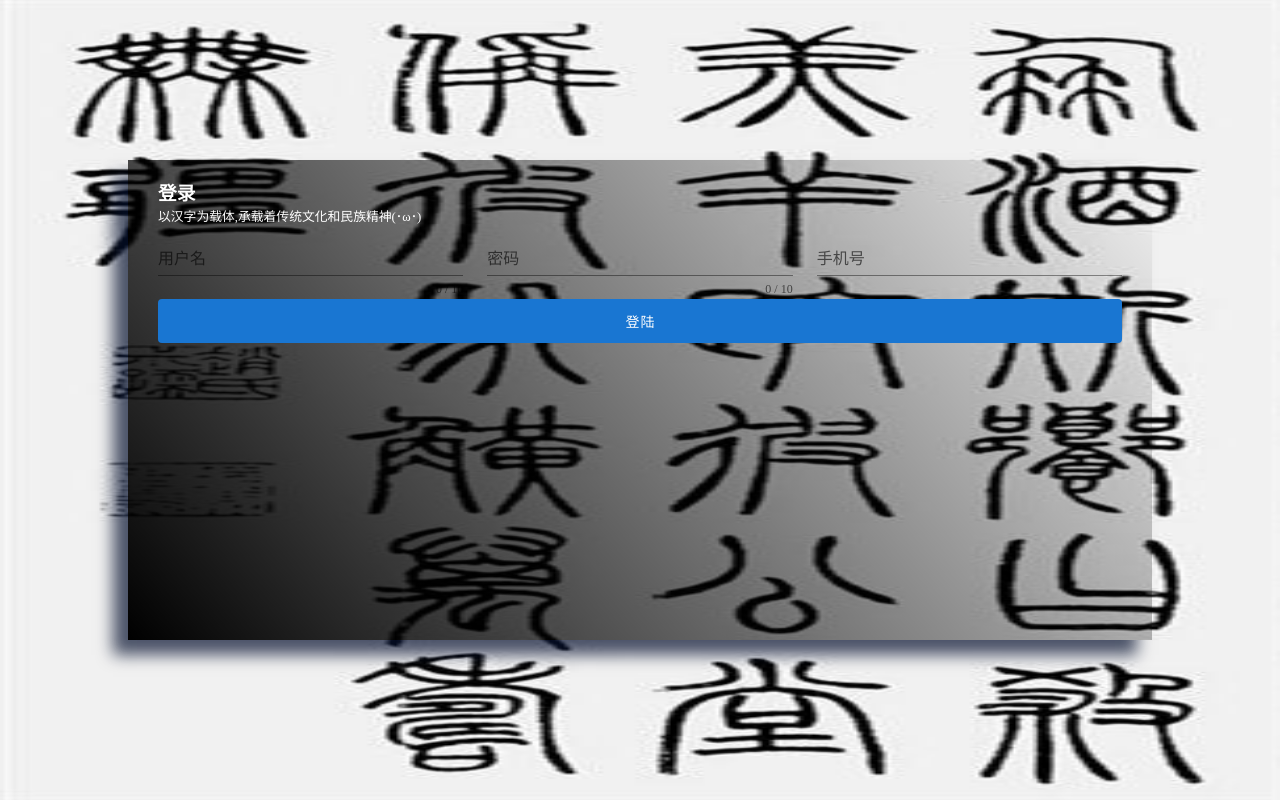
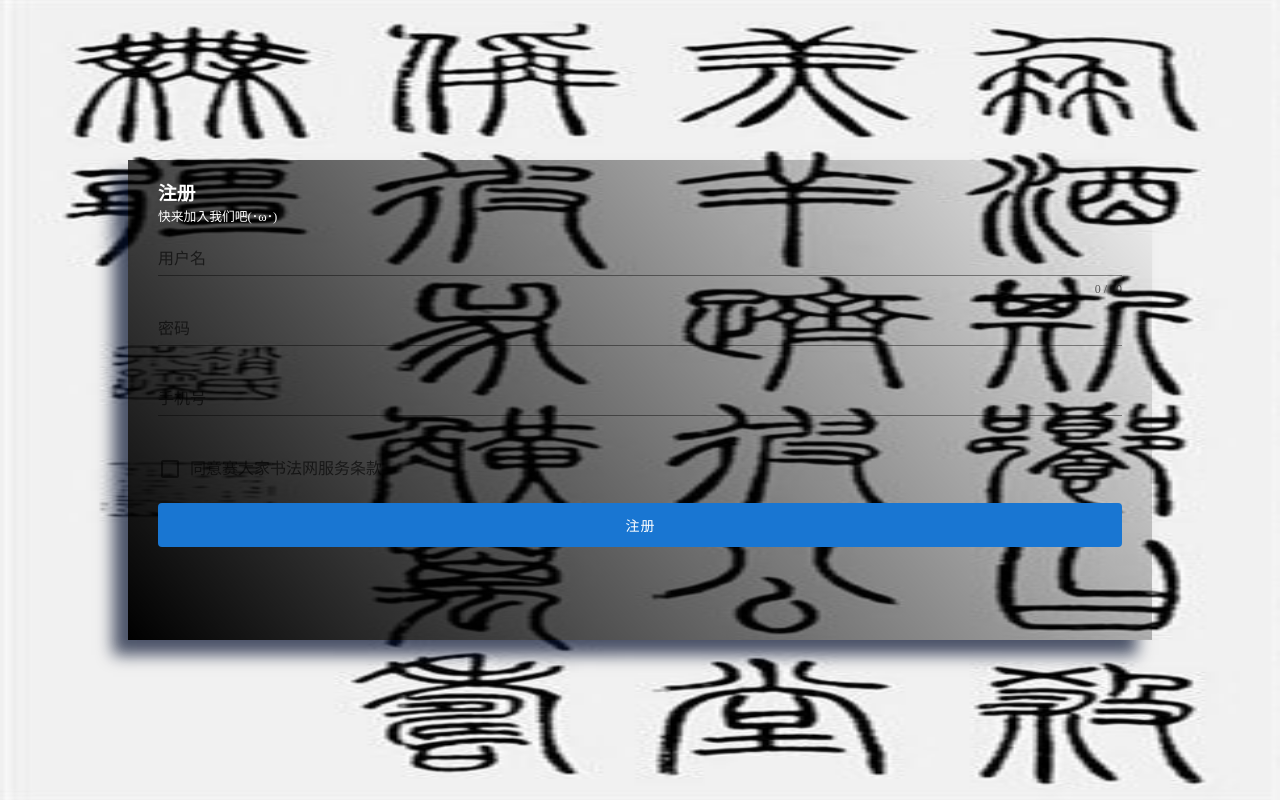
Before and after one commit to Plumink/project_shufa, a Vue app: page /login in a window 1280 px wide. Built offline with nearby package versions, Linux system fonts and the light colour scheme.

Commit message:
Register

```diff
--- a/src/App.vue
+++ b/src/App.vue
@@ -1,17 +1,19 @@
 <template>
   <v-app>
-    <Login />
+    <Register />
   </v-app>
 </template>
 
 <script>
 import FootNavigation from './components/FootNavigation'
 import Login from './views/login/Login'
+import Register from './views/login/Register'
 export default {
   name: 'App',
   components: {
     FootNavigation,
-    Login
+    Login,
+    Register
   },
 
   data: () => ({
--- a/src/views/login/Login.vue
+++ b/src/views/login/Login.vue
@@ -14,12 +14,10 @@
           >
             <v-text-field
                 v-model='username'
-              :counter="10"
               label="用户名"
               required
             ></v-text-field>
           </v-col>
-
           <v-col
             cols="12"
             md="4"
@@ -27,12 +25,10 @@
           >
             <v-text-field
               v-model='password'
-              :counter="10"
               label="密码"
               required
             ></v-text-field>
           </v-col>
-
           <v-col
             cols="12"
             md="4"
@@ -49,11 +45,9 @@
     </v-form>
     </div>
       <v-btn depressed large color="primary" class="login_btn" @click="getData()">登陆</v-btn>
-
     </div>
   </div>
 </template>
-
 <script>
 export default {
     data(){
--- a/src/views/login/Register.vue
+++ b/src/views/login/Register.vue
@@ -1,15 +1,124 @@
 <template>
   <div id="register">
-      <p>123</p>
+    <div id="registerBox">
+      <h3>注册</h3>
+      <p class="register_title">快来加入我们吧(･ω･)</p>
+      <div>
+        <v-form
+        ref="form"
+        v-model="valid"
+      :lazy-validation="lazy"
+      >
+        <v-text-field
+          v-model="username"
+          :counter="10"
+          :rules="userNameRules"
+          label="用户名"
+          required
+        ></v-text-field>
+        <v-text-field
+          v-model="password"
+          :rules="passwordRules"
+          label="密码"
+          required
+        ></v-text-field>
+
+        <v-text-field
+          v-model="phone"
+          :rules="phoneRules"
+          label="手机号"
+          required
+          lazy-validation="true"
+        ></v-text-field>
+        <v-checkbox
+          v-model="checkbox"
+          :rules="[v => !!v || '请同意!']"
+          label="同意赛大家书法网服务条款"
+          required
+        ></v-checkbox>
+      </v-form>
+      </div>
+      <v-btn depressed large color="primary" class="register_btn" @click="getData()">注册</v-btn>
+    </div>
   </div>
 </template>
 
 <script>
+import Vuetify from 'vuetify'
 export default {
-  name: 'register'
-}
+vuetify: new Vuetify(),
+  data: () => ({
+    valid: true,
+    username: '',
+    userNameRules: [
+      v => !!v || '用户名不为空',
+      v => (v && v.length <= 10) || '用户名过长',
+    ],
+    password: '',
+    passwordRules: [
+      v => !!v || '密码不为空',
+      v =>  /^(?=.*[a-z])(?=.*[A-Z])(?=.*\d)[^]{8,16}$/.test(v) || '8-16个字符，至少1个大写字母，1个小写字母和1个数字，',
+    ],
+    phone: '',
+    phoneRules: [
+      v => !!v || '手机号不为空',
+      v => /^1(3|4|5|6|7|8|9)\d{9}$/.test(v) || '手机号必须是有效的',
+    ],
+    checkbox:'',
+    lazy: false,
+  }),
+  methods: {
+    getData(){
+      this.$refs.form.validate()
+      console.log(this.username,this.phone,this.password,this.checkbox)
+    }
+  },
+};
 </script>
 
-<style>
+<style lang='less' scoped>
+#register {
+  width: 100vw;
+  padding: 0;
+  margin: 0;
+  height: 100vh;
+  font-size: 16px;
+  color: #fff;
+  font-family: "Source Sans Pro";
+  background-image: url("../../../images/shuzhou2.jpg");
+  background-size: 100% 100%;
+  position: relative;
+}
+#registerBox {
+  width: 80%;
+  height: 60%;
+  position: absolute;
+  top: 0;
+  left: 0;
+  right: 0;
+  bottom: 0;
+  margin: auto;
+  padding: 20px 30px 20px 30px;
+  box-shadow: -15px 15px 15px rgba(6, 17, 47, 0.7);
+  opacity: 1;
+  background: linear-gradient(
+    230deg,
+    rgba(53, 57, 74, 0) 0%,
+    rgb(0, 0, 0) 100%
+  );
+}
+.register_title {
+  font-size: 1vw;
+  margin: 0%;
+}
+.register_fields {
+  position: relative;
+  width: 100%;
+  height: 20%;
+  margin-bottom: 3%;
+}
+.register_btn {
+  width: 100%;
+}
 
 </style>
```
